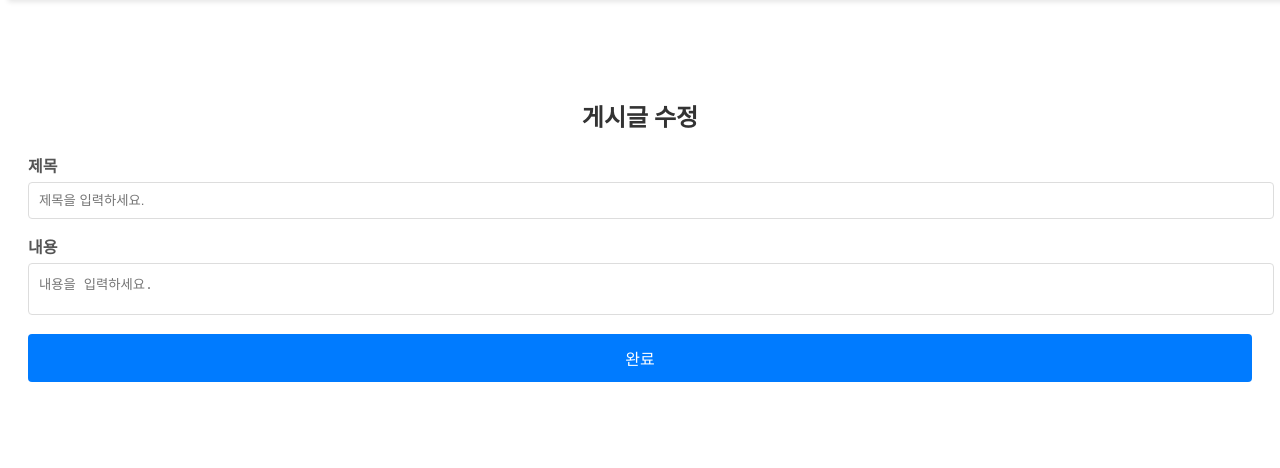
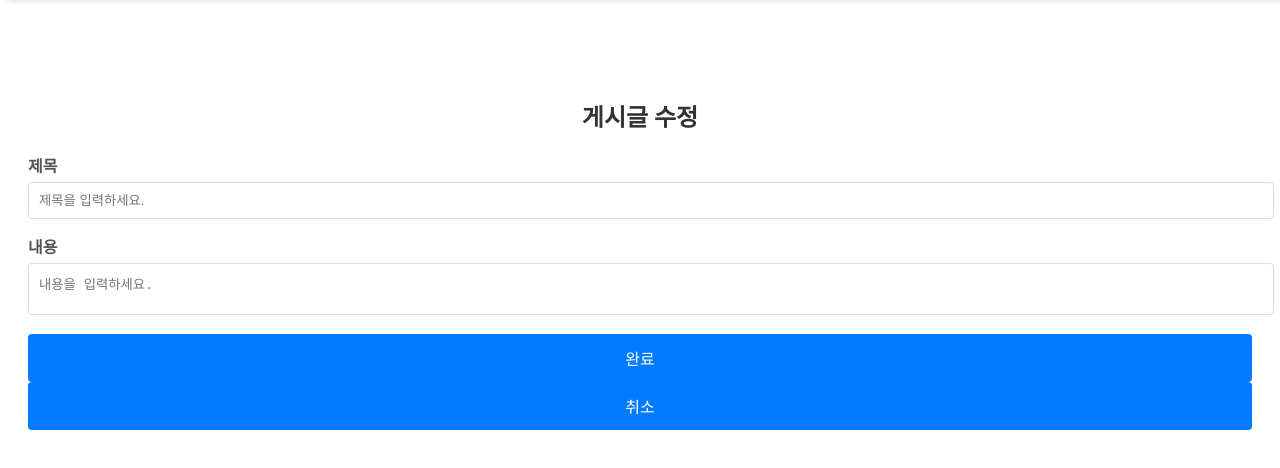
Before and after one commit to som-bob/Bob_view, a React (Vite) app: page /board/1/edit in a window 1280 px wide. Shown: the top 468 px of the page. Built offline with nearby package versions, Linux system fonts and the light colour scheme; no server answers; sample sign-in values are in the browser's storage.

Commit message:
수정 취소 추가

```diff
--- a/src/components/BoardDetail.jsx
+++ b/src/components/BoardDetail.jsx
@@ -88,7 +88,11 @@ function BoardDetail() {
                     </>
                 )}
                 {/* 대댓글 입력 필드 */}
-                <button onClick={() => setReplayingCommentId(comment.commentId)}>대댓글</button>
+                {!comment.delete && (
+                    <div className="reply-input">
+                        <button onClick={() => setReplayingCommentId(comment.commentId)}>대댓글</button>
+                    </div>
+                )}
                 {replayingCommentId === comment.commentId && (
                     <div className="reply-input">
                         <textarea
@@ -100,7 +104,8 @@ function BoardDetail() {
                         <button onClick={() => {
                             setReplayingCommentId(null);
                             setReplyContent('');    // 입력 초기화
-                        }}>취소</button>
+                        }}>취소
+                        </button>
                     </div>
                 )}
 
@@ -133,7 +138,7 @@ function BoardDetail() {
 
     // 대댓글 추가 핸들러
     const handleAddReply = async (parentCommentId) => {
-        if(! replyContent.trim()) {
+        if (!replyContent.trim()) {
             alert('댓글을 입력해주세요.')
             return;
         }
--- a/src/components/BoardEdit.jsx
+++ b/src/components/BoardEdit.jsx
@@ -6,7 +6,7 @@ import './boardDetail.css';
 
 
 function BoardEdit() {
-    const { boardId } = useParams();
+    const {boardId} = useParams();
     const [title, setTitle] = useState('');
     const [content, setContent] = useState('');
     const navigate = useNavigate();
@@ -27,7 +27,7 @@ function BoardEdit() {
     }, [boardId]);
 
     const handleUpdateBoard = async () => {
-        if(! title || !content.trim()) {
+        if (!title || !content.trim()) {
             alert('제목과 내용을 모두 입력해주세요.');
             return;
         }
@@ -37,7 +37,7 @@ function BoardEdit() {
             alert('게시글이 수정되었습니다.')
             navigate(`${PATHS.BOARD_DETAIL(boardId)}`);
         } catch (error) {
-            console.error('게시글 수정 실패: ',error);
+            console.error('게시글 수정 실패: ', error);
             alert('게시글 수정에 실패했습니다.');
         }
     }
@@ -64,6 +64,7 @@ function BoardEdit() {
                     />
                 </div>
                 <button type="button" onClick={handleUpdateBoard}>완료</button>
+                <button type="button" onClick={() => navigate(`${PATHS.BOARD_DETAIL(boardId)}`)}>취소</button>
             </form>
         </div>
     );
```
